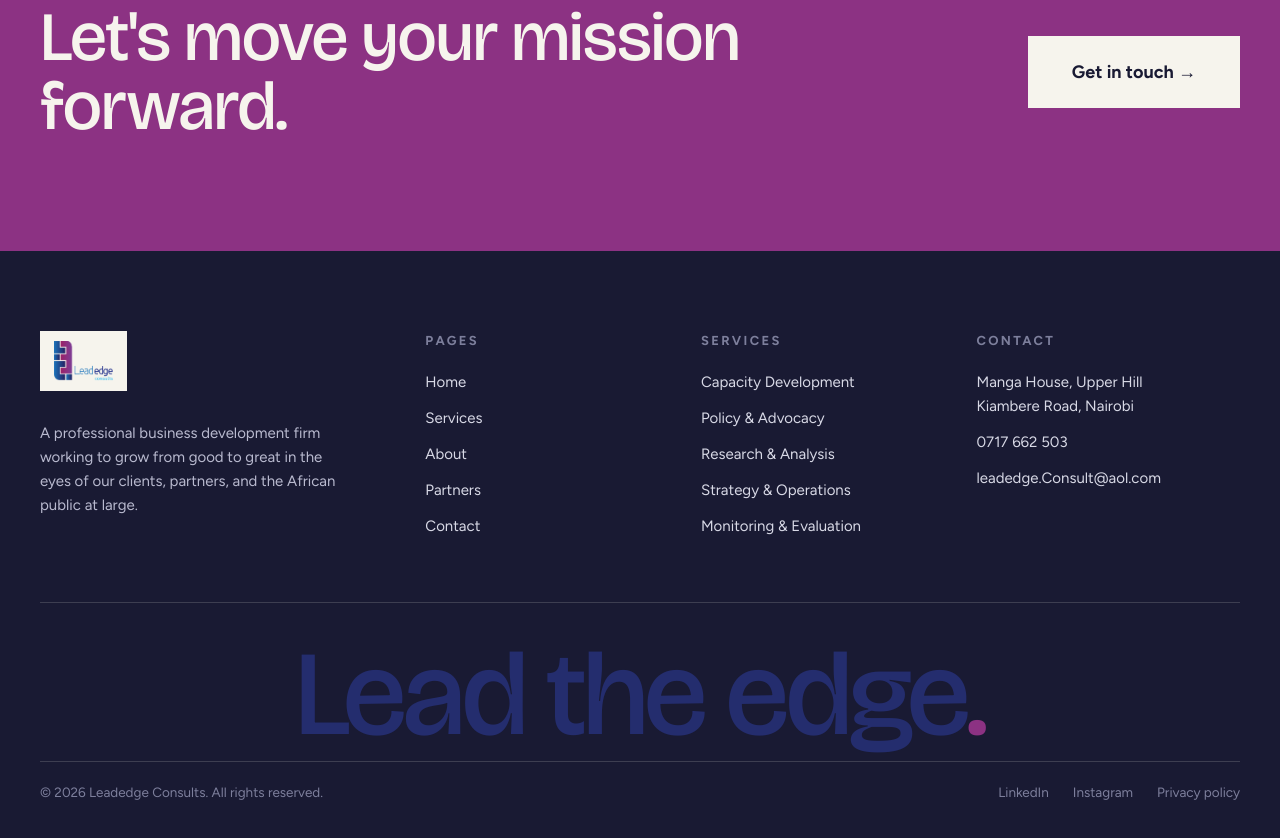
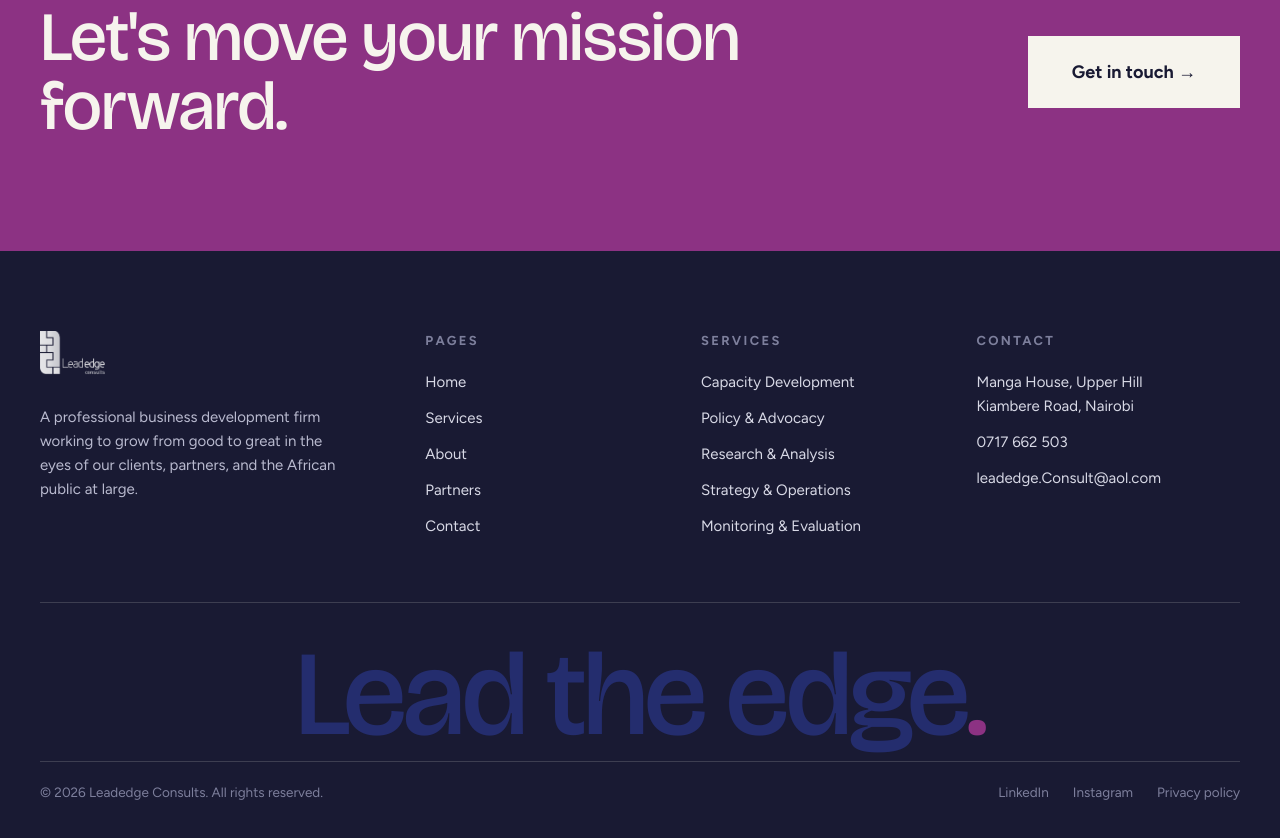
Before and after one commit to joeglantern/Leadedge-rebuild, a website built with Vite: page index.html in a window 1280 px wide. Shown: the part 4228-5066 px from the top of the page. Built offline with nearby package versions, Linux system fonts and the light colour scheme.

Commit message:
Use white transparent logo in footer instead of cream chip

```diff
--- a/index.html
+++ b/index.html
@@ -233,7 +233,7 @@
     <div class="inner wrap">
       <div class="footer-grid">
         <div class="footer-brand">
-          <span class="footer-logo-chip"><img src="assets/leadedge-logo.png" alt="Leadedge Consults"></span>
+          <span class="footer-logo-chip"><img src="assets/leadedge-logo-white.png" alt="Leadedge Consults"></span>
           <p>A professional business development firm working to grow from good to great in the eyes of our clients, partners, and the African public at large.</p>
         </div>
         <div class="footer-col">
--- a/src/style.css
+++ b/src/style.css
@@ -505,8 +505,8 @@
 .site-footer { background: var(--ink); color: var(--cream); }
 .site-footer .inner { padding-top: 80px; }
 .footer-grid { display: grid; grid-template-columns: 1.5fr 1fr 1fr 1.2fr; gap: 56px; padding-bottom: 64px; border-bottom: 1px solid var(--line-dark); }
-.footer-logo-chip { background: var(--cream); display: inline-block; padding: 10px 14px; margin-bottom: 22px; }
-.footer-logo-chip img { height: 40px; width: auto; display: block; }
+.footer-logo-chip { display: inline-block; margin-bottom: 22px; }
+.footer-logo-chip img { height: 44px; width: auto; display: block; }
 .footer-brand p { font-size: 15px; color: var(--ondark); line-height: 1.6; max-width: 300px; margin: 0; }
 .footer-col .hd { font-size: 13px; font-weight: 700; letter-spacing: 0.18em; text-transform: uppercase; color: var(--ondark-3); margin-bottom: 18px; }
 .footer-col nav, .footer-col .list { display: flex; flex-direction: column; gap: 12px; font-size: 15px; }
```
Also changed, not shown: about.html (+1 -1 lines), contact.html (+1 -1 lines), partners.html (+1 -1 lines), services.html (+1 -1 lines), public/assets/leadedge-logo-white.png (added).
